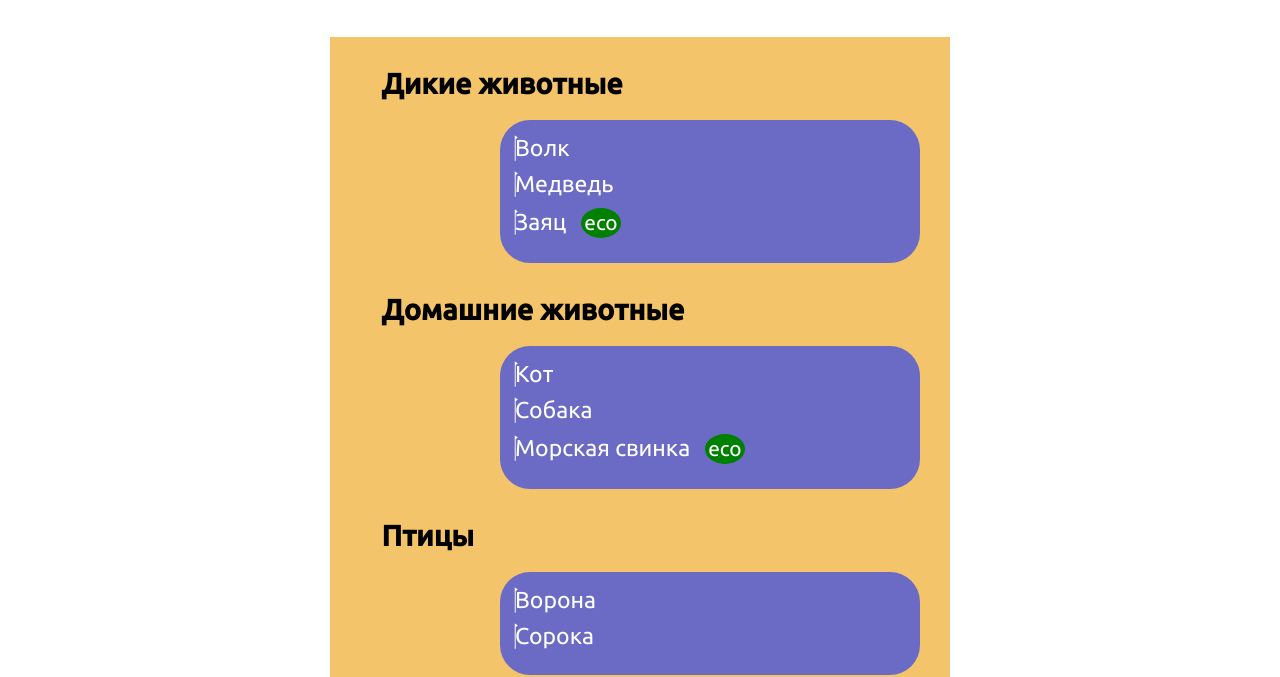
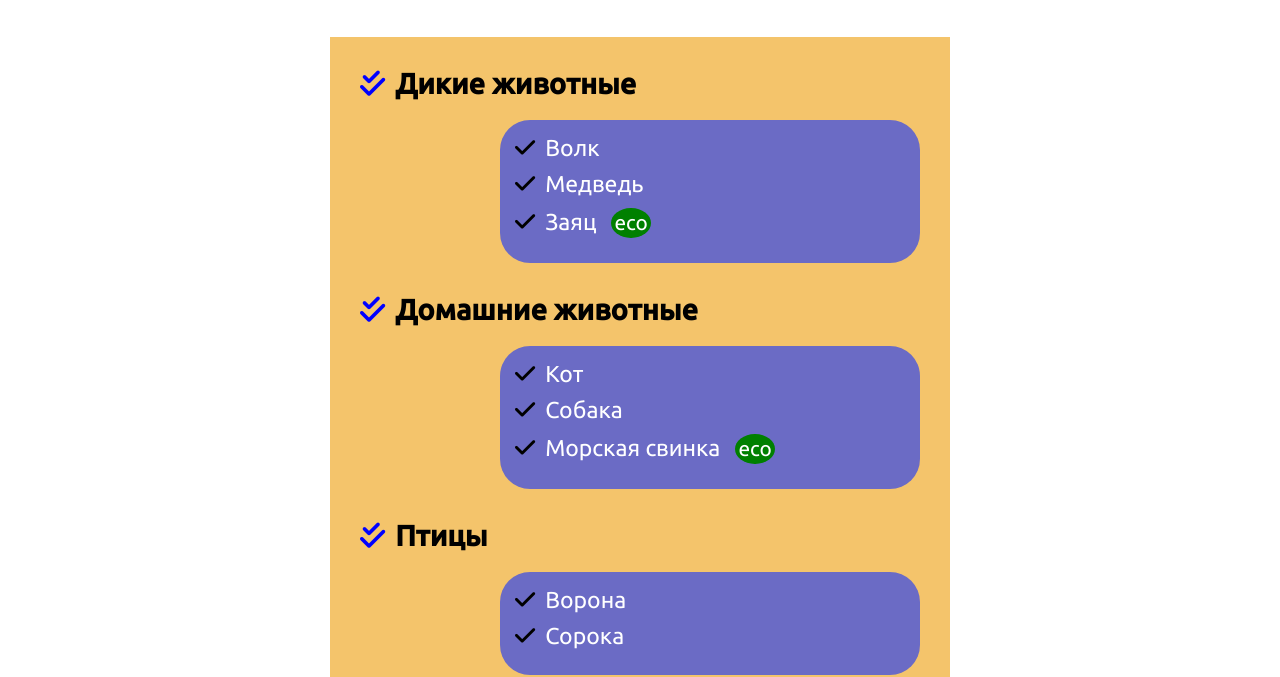
Before and after one commit to OlBul/lesson2_SkillUp, a plain HTML site: page pages/catalog.html in a window 1280 px wide. Shown: the part 140-817 px from the top of the page. Drawn offline with Linux system fonts and the light colour scheme; files that its build step writes are made by us from their sources.

Commit message:
коррекция иконочного шрифта

```diff
--- a/css/style.css
+++ b/css/style.css
@@ -177,7 +177,18 @@ a {
   color: #000000;
   font-weight: 600;
   margin-bottom: var(--margin-bottom);
+}
 
+.catalog__item-link {
+  color: #0000ff;
+  font-size: 1em;
+  margin: 0 10px 0 0;
+}
+
+.catalog__subitem-link {
+  color: #000000;
+  font-size: 1em;
+  margin: 0 10px 0 0;
 }
 
 .catalog__sublist {
--- a/pages/catalog.html
+++ b/pages/catalog.html
@@ -5,13 +5,10 @@
   <meta charset="UTF-8">
   <meta http-equiv="X-UA-Compatible" content="IE=edge">
   <meta name="viewport" content="width=device-width, initial-scale=1.0">
-
   <link rel="stylesheet" href="css/normalize.css">
   <link
     href="https://fonts.googleapis.com/css2?family=Manrope:wght@400;500;600;700&family=Ubuntu:ital,wght@0,400;0,500;1,700&display=swap"
     rel="stylesheet">
-  <link rel="stylesheet" href="https://cdnjs.cloudflare.com/ajax/libs/font-awesome/6.1.1/css/all.min.css">
-
   <link rel="stylesheet" href="../css/style.css">
   <title>Каталог</title>
 </head>
@@ -47,31 +44,33 @@
       <h1 class="main__title">Каталог</h1>
       <div class="catalog">
         <ol class="catalog__list">
-          <li class="catalog__item"><i class="fa-light fa-circle-arrow-right"></i>Дикие животные
+          <li class="catalog__item">
+            <i class="fa-solid fa-check-double catalog__item-link"></i>Дикие животные
             <ul class="catalog__sublist">
-              <li class="catalog__subitem"><i class="fa-light fa-check"></i>Волк</li>
-              <li class="catalog__subitem"><i class="fa-light fa-check"></i>Медведь</li>
-              <li class="catalog__subitem"><i class="fa-light fa-check"></i>Заяц<span class="catalog__label">eco</span>
+              <li class="catalog__subitem"><i class="fa-solid fa-check catalog__subitem-link"></i></i>Волк</li>
+              <li class="catalog__subitem"><i class="fa-solid fa-check catalog__subitem-link"></i>Медведь</li>
+              <li class="catalog__subitem"><i class="fa-solid fa-check catalog__subitem-link"></i>Заяц<span
+                  class="catalog__label">eco</span>
               </li>
             </ul>
           </li>
-          <li class="catalog__item"><i class="fa-light fa-circle-arrow-right"></i>Домашние животные
+          <li class="catalog__item"><i class="fa-solid fa-check-double catalog__item-link"></i></i>Домашние животные
             <ul class="catalog__sublist">
-              <li class="catalog__subitem"><i class="fa-light fa-check"></i>Кот</li>
-              <li class="catalog__subitem"><i class="fa-light fa-check"></i>Собака</li>
-              <li class="catalog__subitem"><i class="fa-light fa-check"></i>Морская свинка<span
+              <li class="catalog__subitem"><i class="fa-solid fa-check catalog__subitem-link"></i></i>Кот</li>
+              <li class="catalog__subitem"><i class="fa-solid fa-check catalog__subitem-link"></i></i>Собака</li>
+              <li class="catalog__subitem"><i class="fa-solid fa-check catalog__subitem-link"></i>Морская свинка<span
                   class="catalog__label">eco</span></li>
             </ul>
           </li>
-          <li class="catalog__item"><i class="fa-light fa-circle-arrow-right"></i>Птицы
+          <li class="catalog__item"><i class="fa-solid fa-check-double catalog__item-link"></i></i>Птицы
             <ul class="catalog__sublist">
-              <li class="catalog__subitem"><i class="fa-light fa-check"></i>Ворона</li>
-              <li class="catalog__subitem"><i class="fa-light fa-check"></i>Сорока</li>
+              <li class="catalog__subitem"><i class="fa-solid fa-check catalog__subitem-link"></i>Ворона</li>
+              <li class="catalog__subitem"><i class="fa-solid fa-check catalog__subitem-link"></i>Сорока</li>
             </ul>
           </li>
-          <li class="catalog__item"><i class="fa-light fa-circle-arrow-right"></i>Насекомые<span
+          <li class="catalog__item"><i class="fa-solid fa-check-double catalog__item-link"></i></i>Насекомые<span
               class="catalog__label">eco</span></li>
-          <li class="catalog__item"><i class="fa-light fa-circle-arrow-right"></i>Земноводные</li>
+          <li class="catalog__item"><i class="fa-solid fa-check-double catalog__item-link"></i></i>Земноводные</li>
         </ol>
       </div>
     </section>
@@ -79,6 +78,7 @@
       <div class="footer__item">&copy; Булгакова Ольга</div>
     </footer>
   </div>
+  <script src="https://kit.fontawesome.com/b9f935af21.js" crossorigin="anonymous"></script>
 </body>
 
 </html>
```
Also changed, not shown: img/check_item.svg (added), img/check_subitem.svg (added).
